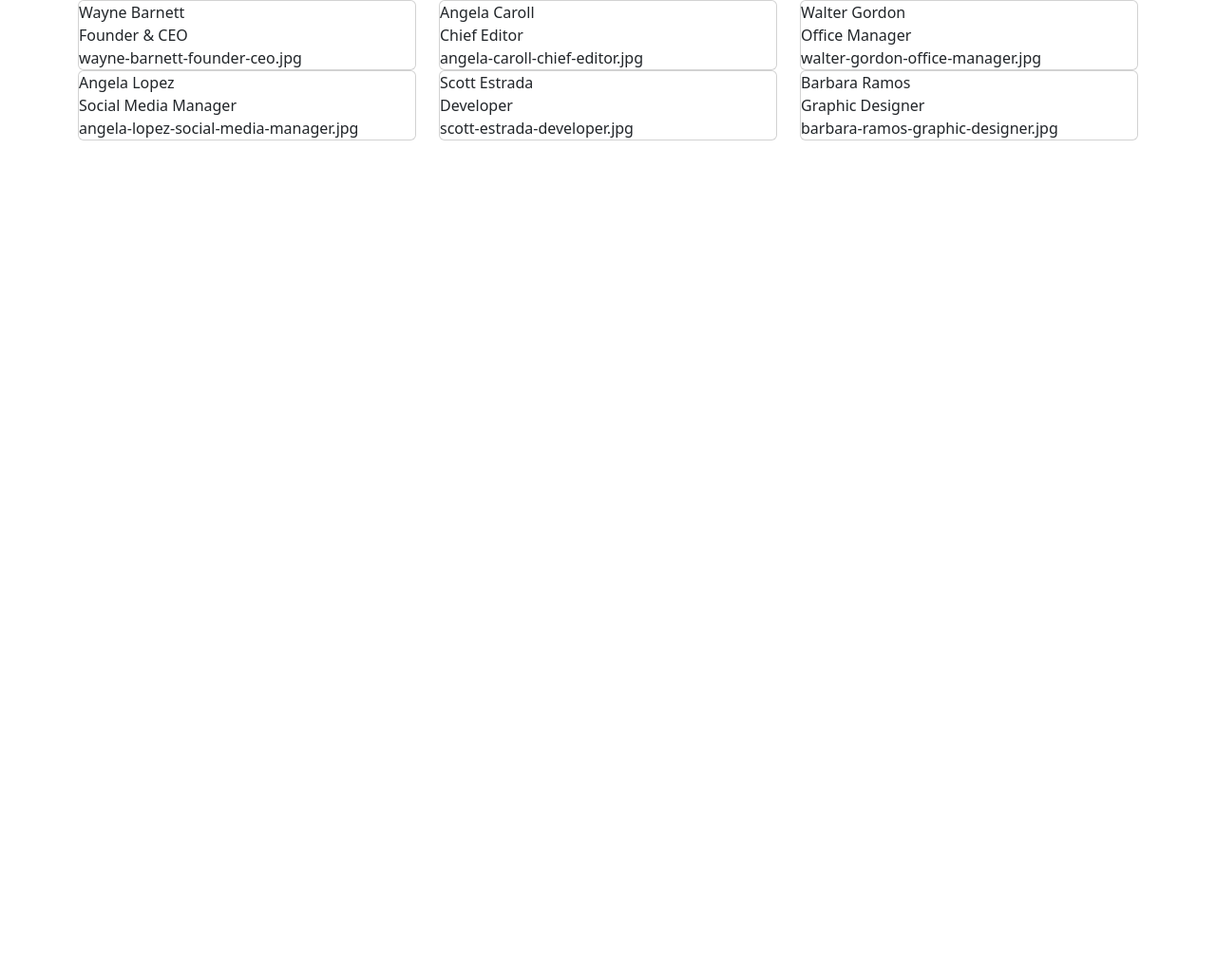
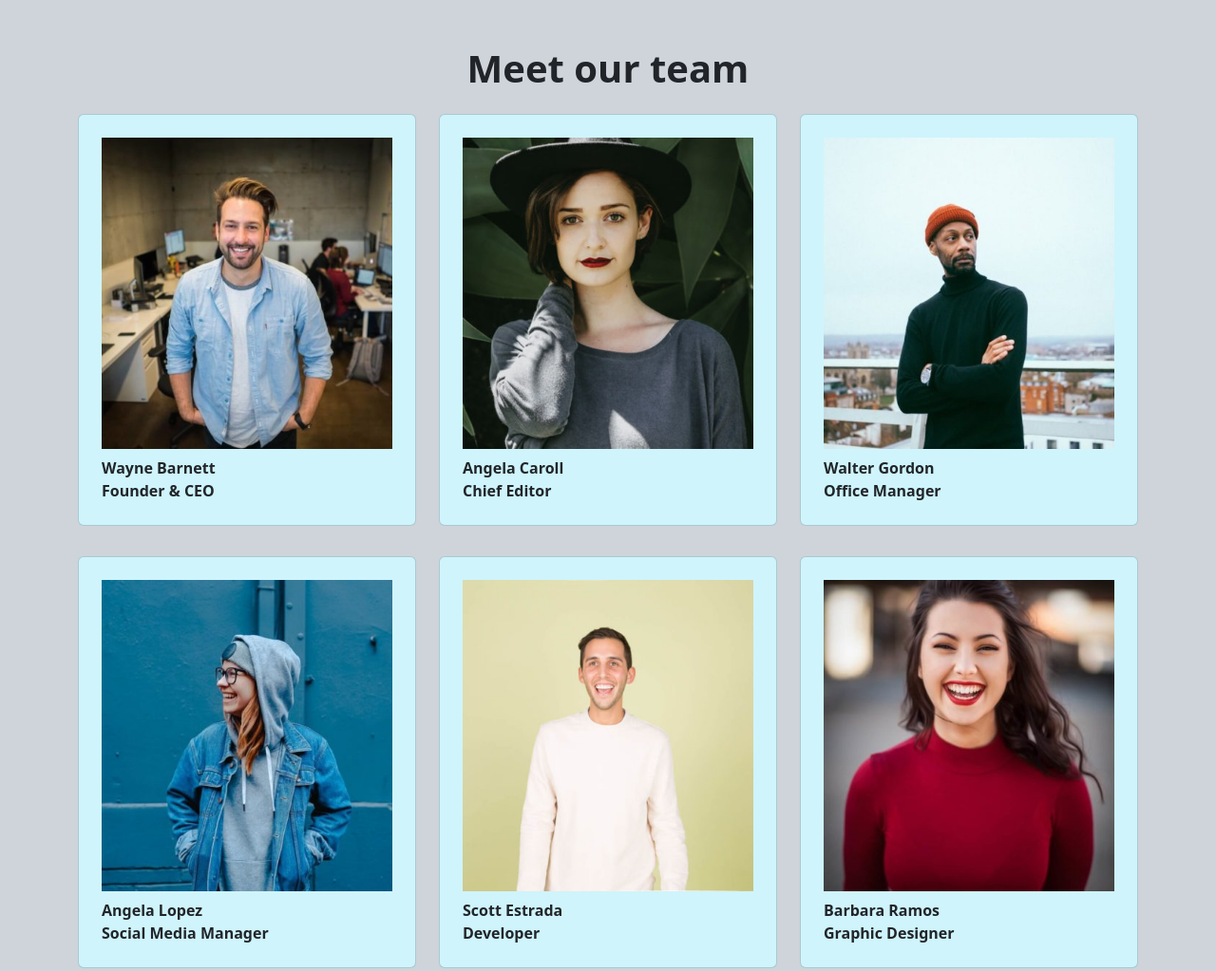
Before and after one commit to Claudio-Pri/js-our-team, a plain HTML site: page index.html in a window 1280 px wide. Shown: the whole page at 95% size. Before the commit the page ends 800 px from the top, so only its background shows below. Drawn offline with nearby package versions, Linux system fonts and the light colour scheme.

Commit message:
bonus 1-2

```diff
--- a/index.html
+++ b/index.html
@@ -17,13 +17,15 @@
 
 </head>
 
-<body>
+<body class="bg-dark-subtle">
 
 
     <!-- main -->
     <main>
-        <div class="container">
+        <div class="container py-5">
+            <h1 class="fw-bold text-center">Meet our team</h1>
             <div class="row" id="my-cards-container">
+
 
             </div>
         </div>
--- a/js/scripts.js
+++ b/js/scripts.js
@@ -1,5 +1,3 @@
-console.log('js collegato');
-
 //===== Appunti ======
 // ` backtick
 
@@ -56,16 +54,16 @@ for (let i = 0; i < ourTeam.length; i++) {
     // milestone 2
     myCards.innerHTML += `
 
-        <div class="col-4" >
-            <div class="card">
+        <div class="col-4 my-3" >
+            <div class="card h-100 p-4 bg-info-subtle">
                 <div>
+                   <img src=img/${ourTeam[i]['image']} class="img-fluid mb-2">
+                </div>
+                <div class="fw-bold">
                     ${ourTeam[i]['name']}
                 </div>
-                <div>
+                <div class="fw-bold">
                     ${ourTeam[i]['role']}
-                </div>
-                <div>
-                    ${ourTeam[i]['image']}
                 </div>
 
             </div>
```
